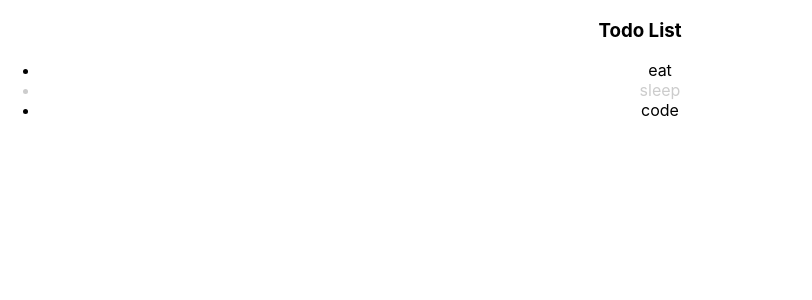
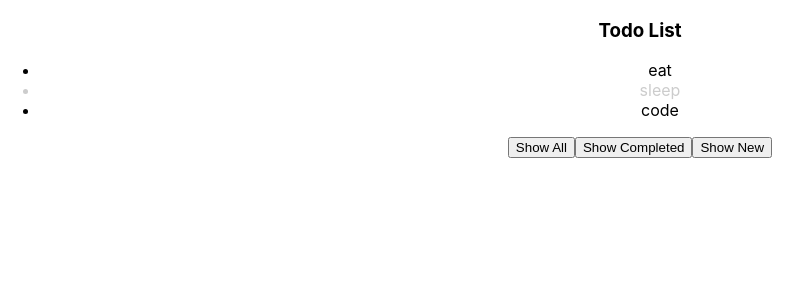
Before and after one commit to tananuh/learn-reactjs, a React (Create React App) app: page / in a window 1280 px wide. Shown: the top 300 px of the page, without its empty margins (0-812 px from the left). Built offline with nearby package versions, Linux system fonts and the light colour scheme.

Commit message:
todo filter

```diff
--- a/src/features/Todo/index.jsx
+++ b/src/features/Todo/index.jsx
@@ -24,6 +24,16 @@
     ];
 
     const [todoList, setTodoList] = useState(initTodoList);
+    const [filteredStatus, setFilteredStatus] = useState('all');
+    const handleShowAllClick = () => {
+        setFilteredStatus('all');
+    }
+    const handleShowCompletedClick = () => {
+        setFilteredStatus('completed');
+    }
+    const handleShowNewClick = () => {
+        setFilteredStatus('new');
+    }
 
     const handleTodoClick = (todo, idx) => {
         const newTodoList = [...todoList]
@@ -37,12 +47,19 @@
         setTodoList(newTodoList);
     }
 
+    const renderTodoList = todoList.filter(todo => filteredStatus === 'all' || filteredStatus === todo.status);
+
     return(
         <div>
             <h3>
                 Todo List
             </h3>
-            <TodoList todoList ={todoList} onTodoClick={handleTodoClick} />
+            <TodoList todoList ={renderTodoList} onTodoClick={handleTodoClick} />
+            <div className="actions">
+                <button onClick={handleShowAllClick}>Show All</button>
+                <button onClick={handleShowCompletedClick}>Show Completed</button>
+                <button onClick={handleShowNewClick}>Show New</button>
+            </div>
         </div>
     );
 }
```
